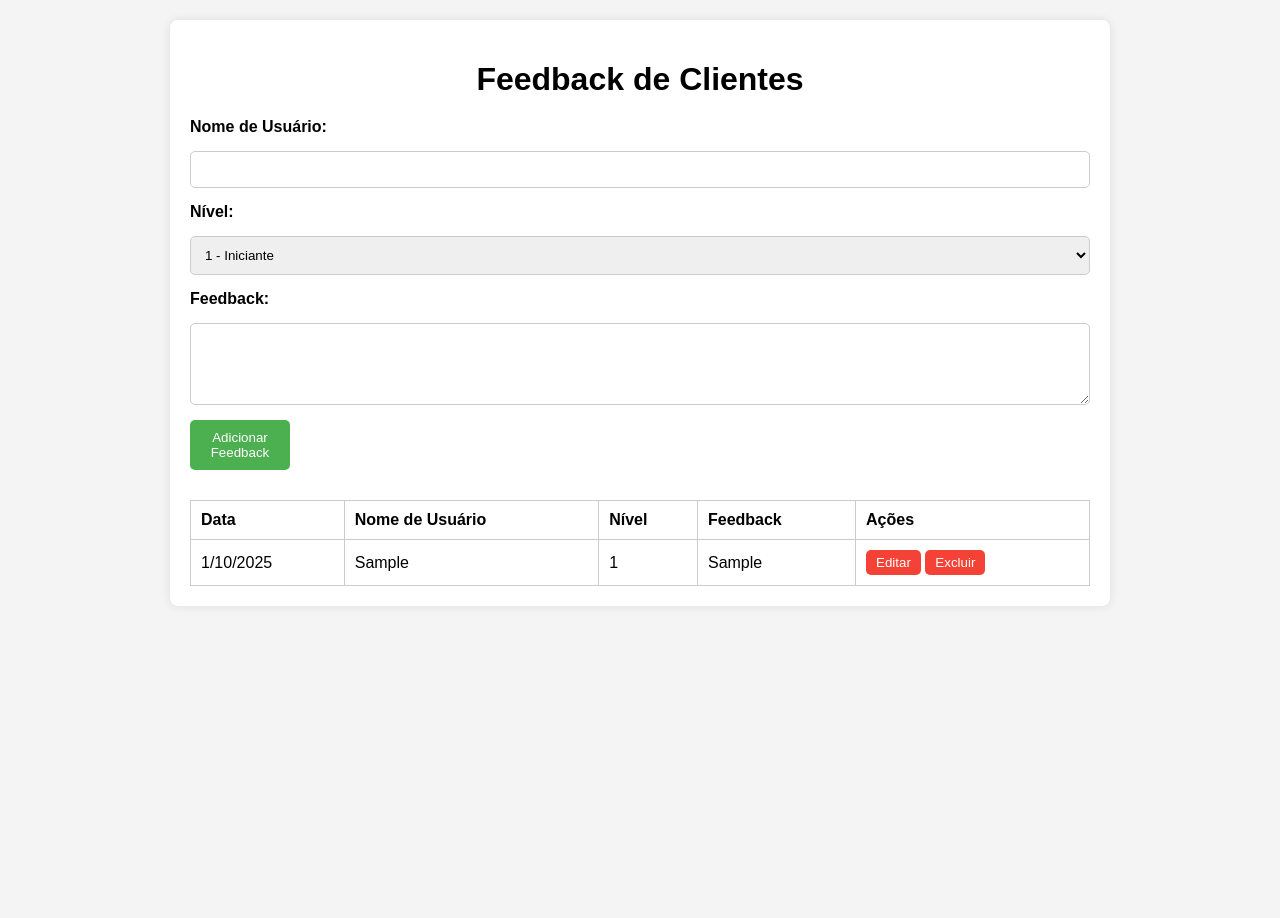
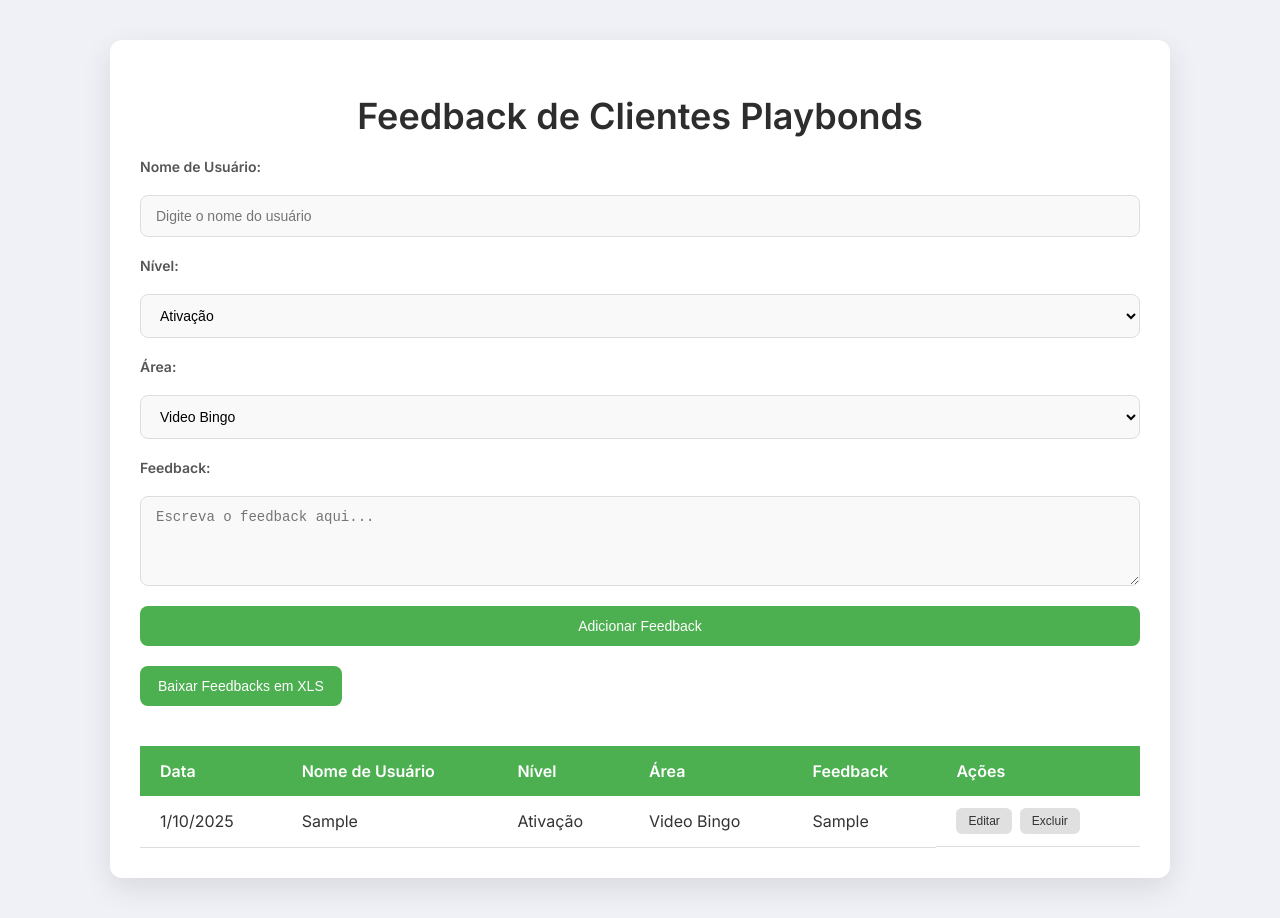
Before and after one commit to LuanadBraz/Feedback, a plain HTML site: page index.html in a window 1280 px wide. Both pictures are taken after typing "Sample", "Sample" into the empty fields and a click on the button "Adicionar Feedback". Before the commit the page ends 800 px from the top, so only its background shows below. Drawn offline with Linux system fonts and the light colour scheme.

Commit message:
Update index.html

```diff
--- a/index.html
+++ b/index.html
@@ -3,86 +3,144 @@
 <head>
     <meta charset="UTF-8">
     <meta name="viewport" content="width=device-width, initial-scale=1.0">
-    <title>Feedback de Clientes</title>
+    <title>Feedback de Clientes Playbonds</title>
+    <link href="https://fonts.googleapis.com/css2?family=Inter:wght@400;600&display=swap" rel="stylesheet">
+    <script src="https://cdnjs.cloudflare.com/ajax/libs/xlsx/0.17.0/xlsx.full.min.js"></script>
     <style>
         body {
-            font-family: Arial, sans-serif;
+            font-family: 'Inter', sans-serif;
+            background-color: #f0f1f6;
             margin: 0;
             padding: 0;
-            background-color: #f4f4f4;
+            color: #333;
         }
+
         .container {
-            max-width: 900px;
-            margin: 20px auto;
-            padding: 20px;
+            max-width: 1000px;
+            margin: 40px auto;
+            padding: 30px;
             background-color: #fff;
-            box-shadow: 0 0 10px rgba(0, 0, 0, 0.1);
-            border-radius: 8px;
+            border-radius: 12px;
+            box-shadow: 0 10px 30px rgba(0, 0, 0, 0.1);
         }
+
         h1 {
             text-align: center;
+            color: #2d2d2d;
+            font-size: 36px;
             margin-bottom: 20px;
         }
+
         form {
-            display: flex;
-            flex-direction: column;
-            gap: 15px;
+            display: grid;
+            gap: 20px;
         }
+
         label {
-            font-weight: bold;
+            font-size: 14px;
+            font-weight: 600;
+            color: #555;
         }
+
         input, select, textarea {
-            padding: 10px;
-            border: 1px solid #ccc;
-            border-radius: 5px;
+            padding: 12px 15px;
+            font-size: 14px;
+            border: 1px solid #ddd;
+            border-radius: 8px;
+            background-color: #f9f9f9;
+            transition: border-color 0.3s;
         }
+
+        input:focus, select:focus, textarea:focus {
+            border-color: #4CAF50;
+            outline: none;
+        }
+
         .btn {
             background-color: #4CAF50;
             color: white;
-            padding: 10px 15px;
+            padding: 12px 18px;
             border: none;
-            border-radius: 5px;
+            border-radius: 8px;
             cursor: pointer;
-            width: 100px;
+            font-size: 14px;
+            transition: background-color 0.3s;
         }
+
         .btn:hover {
             background-color: #45a049;
         }
+
         table {
             width: 100%;
-            margin-top: 30px;
+            margin-top: 40px;
             border-collapse: collapse;
         }
-        table, th, td {
-            border: 1px solid #ccc;
+
+        table th {
+            background-color: #4CAF50;
+            color: white;
+            padding: 15px 20px;
+            text-align: left;
+            font-weight: 600;
         }
-        th, td {
-            padding: 10px;
+
+        table td {
+            padding: 12px 20px;
+            border-bottom: 1px solid #ddd;
             text-align: left;
         }
+
         tr:nth-child(even) {
-            background-color: #f9f9f9;
+            background-color: #f7f7f7;
         }
+
         .actions button {
-            background-color: #f44336;
-            color: white;
-            padding: 5px 10px;
+            background-color: #e0e0e0;
+            color: #333;
+            padding: 6px 12px;
             border: none;
-            border-radius: 5px;
+            border-radius: 6px;
             cursor: pointer;
+            font-size: 12px;
+            transition: background-color 0.3s;
         }
+
         .actions button:hover {
-            background-color: #e53935;
+            background-color: #c0c0c0;
         }
+
         .edit-btn {
             background-color: #ffa500;
+            color: white;
         }
+
         .edit-btn:hover {
             background-color: #ff8c00;
         }
-        @media (max-width: 600px) {
+
+        .delete-btn {
+            background-color: #f44336;
+            color: white;
+        }
+
+        .delete-btn:hover {
+            background-color: #d32f2f;
+        }
+
+        .actions {
+            display: flex;
+            gap: 8px;
+        }
+
+        @media (max-width: 768px) {
             .container {
                 width: 90%;
+                padding: 20px;
+            }
+
+            h1 {
+                font-size: 28px;
             }
         }
     </style>
@@ -90,24 +148,40 @@
 <body>
 
 <div class="container">
-    <h1>Feedback de Clientes</h1>
+    <h1>Feedback de Clientes Playbonds</h1>
 
     <form id="feedback-form">
         <label for="username">Nome de Usuário:</label>
-        <input type="text" id="username" name="username" required>
+        <input type="text" id="username" name="username" required placeholder="Digite o nome do usuário">
 
         <label for="level">Nível:</label>
         <select id="level" name="level" required>
-            <option value="1">1 - Iniciante</option>
-            <option value="2">2 - Intermediário</option>
-            <option value="3">3 - Avançado</option>
+            <option value="Ativação">Ativação</option>
+            <option value="Cobre">Cobre</option>
+            <option value="Ferro">Ferro</option>
+            <option value="Bronze">Bronze</option>
+            <option value="Prata">Prata</option>
+            <option value="Ouro">Ouro</option>
+            <option value="Platina">Platina</option>
+            <option value="Diamante">Diamante</option>
+            <option value="Titânio">Titânio</option>
+        </select>
+
+        <label for="area">Área:</label>
+        <select id="area" name="area" required>
+            <option value="Video Bingo">Video Bingo</option>
+            <option value="Cassino">Cassino</option>
+            <option value="Esportes">Esportes</option>
+            <option value="Sala de bingo">Sala de bingo</option>
         </select>
 
         <label for="feedback">Feedback:</label>
-        <textarea id="feedback" name="feedback" rows="4" required></textarea>
+        <textarea id="feedback" name="feedback" rows="4" required placeholder="Escreva o feedback aqui..."></textarea>
 
         <button type="submit" class="btn">Adicionar Feedback</button>
     </form>
+
+    <button id="download-btn" class="btn" style="margin-top: 20px;">Baixar Feedbacks em XLS</button>
 
     <table id="feedback-table">
         <thead>
@@ -115,6 +189,7 @@
                 <th>Data</th>
                 <th>Nome de Usuário</th>
                 <th>Nível</th>
+                <th>Área</th>
                 <th>Feedback</th>
                 <th>Ações</th>
             </tr>
@@ -136,10 +211,11 @@
                 <td>${feedback.date}</td>
                 <td>${feedback.username}</td>
                 <td>${feedback.level}</td>
+                <td>${feedback.area}</td>
                 <td>${feedback.feedback}</td>
                 <td class="actions">
                     <button class="edit-btn" onclick="editFeedback(${index})">Editar</button>
-                    <button onclick="deleteFeedback(${index})">Excluir</button>
+                    <button class="delete-btn" onclick="deleteFeedback(${index})">Excluir</button>
                 </td>
             `;
             tbody.appendChild(row);
@@ -152,12 +228,14 @@
 
         const username = document.getElementById('username').value;
         const level = document.getElementById('level').value;
+        const area = document.getElementById('area').value;
         const feedback = document.getElementById('feedback').value;
 
         const feedbackData = {
             date: new Date().toLocaleDateString(),
             username,
             level,
+            area,
             feedback
         };
 
@@ -185,6 +263,7 @@
 
         document.getElementById('username').value = feedback.username;
         document.getElementById('level').value = feedback.level;
+        document.getElementById('area').value = feedback.area;
         document.getElementById('feedback').value = feedback.feedback;
 
         // Atualizar a ação de submit para editar
@@ -196,6 +275,7 @@
                 date: new Date().toLocaleDateString(),
                 username: document.getElementById('username').value,
                 level: document.getElementById('level').value,
+                area: document.getElementById('area').value,
                 feedback: document.getElementById('feedback').value
             };
             localStorage.setItem('feedbacks', JSON.stringify(feedbacks));
@@ -207,27 +287,31 @@
         });
     }
 
-    // Função para submeter o formulário
-    function handleSubmit() {
-        const username = document.getElementById('username').value;
-        const level = document.getElementById('level').value;
-        const feedback = document.getElementById('feedback').value;
+    // Função para baixar dados em formato XLS
+    document.getElementById('download-btn').addEventListener('click', function() {
+        const feedbacks = JSON.parse(localStorage.getItem('feedbacks')) || [];
 
-        const feedbackData = {
-            date: new Date().toLocaleDateString(),
-            username,
-            level,
-            feedback
-        };
+        // Estrutura dos dados a serem baixados
+        const data = feedbacks.map(feedback => [
+            feedback.date,
+            feedback.username,
+            feedback.level,
+            feedback.area,
+            feedback.feedback
+        ]);
 
-        const feedbacks = JSON.parse(localStorage.getItem('feedbacks')) || [];
-        feedbacks.push(feedbackData);
-        localStorage.setItem('feedbacks', JSON.stringify(feedbacks));
+        // Adicionando o cabeçalho à estrutura dos dados
+        const header = ['Data', 'Nome de Usuário', 'Nível', 'Área', 'Feedback'];
+        data.unshift(header);
 
-        // Limpar o formulário
-        document.getElementById('feedback-form').reset();
-        loadFeedbacks();
-    }
+        // Gerando o arquivo XLS
+        const ws = XLSX.utils.aoa_to_sheet(data);
+        const wb = XLSX.utils.book_new();
+        XLSX.utils.book_append_sheet(wb, ws, 'Feedbacks');
+
+        // Gerando o download
+        XLSX.writeFile(wb, 'feedbacks.xlsx');
+    });
 
     // Carregar feedbacks ao iniciar
     window.onload = loadFeedbacks;
```
